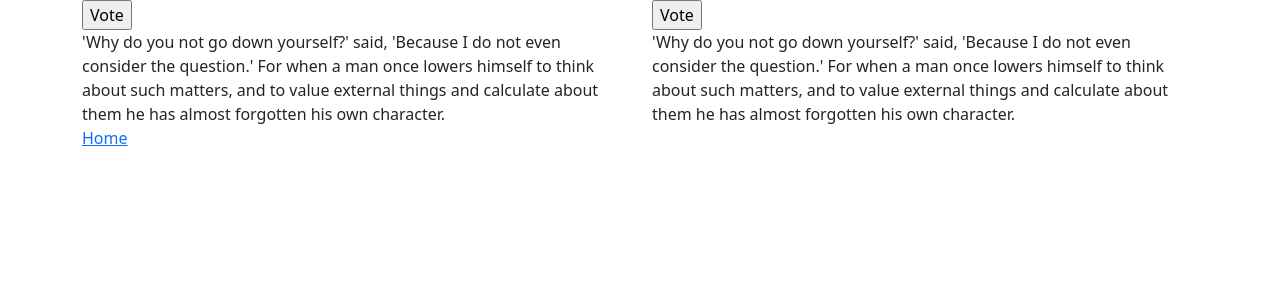
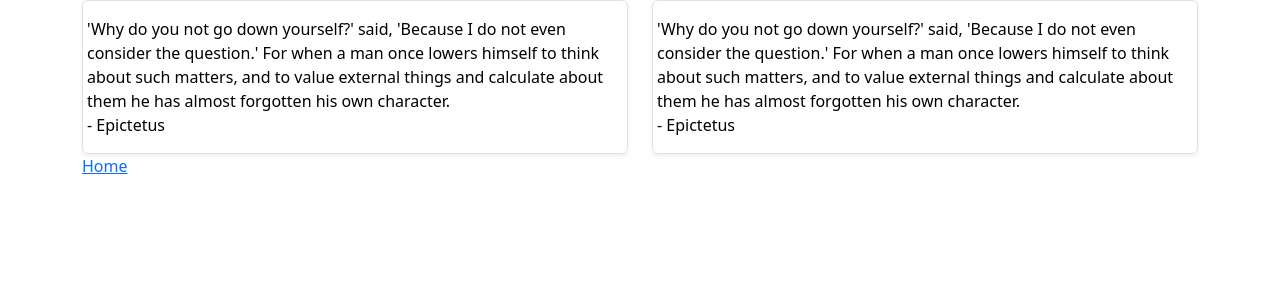
Before and after one commit to funkyrailroad/quotevote, a Django app: page /app/vote-on-quotes/1/vote in a window 1280 px wide. Shown: the top 300 px of the page. Run offline with Django 5.2, Linux system fonts and the light colour scheme; data comes from the database, SQL or seed files in the repository; tables that the repository leaves empty hold one stand-in row (values such as "Sample post").

Commit message:
Vote by clicking on the quote

```diff
--- a/app/templates/app/voteonquotes_vote.html
+++ b/app/templates/app/voteonquotes_vote.html
@@ -4,20 +4,38 @@
 
 <div class="row">
   <div class="col-md-6">
-    <form method="post" name="winner" value="{{object.quote_1}}">
-        {% csrf_token %}
-        <input type="submit" value="Vote">
+    <form method="post" class="w-100 h-100">
+      {% csrf_token %}
+      <input type="hidden" name="winner" value="{{ object.quote_1.id }}">
+      <button type="submit" class="w-100 h-100 border-0 p-0 text-start bg-transparent">
+        <div class="p-3 border rounded shadow-sm hover-bg">
+          <div class="row">
+            {{ object.quote_1.text }}
+          </div>
+          <div class="row">
+            - {{ object.quote_1.author }}
+          </div>
+        </div>
+      </button>
     </form>
-    {{ object.quote_1.text }}
   </div>
 
 
   <div class="col-md-6">
-    <form method="post" name="winner" value="{{object.quote_2}}">
-        {% csrf_token %}
-        <input type="submit" value="Vote">
+    <form method="post" class="w-100 h-100">
+      {% csrf_token %}
+      <input type="hidden" name="winner" value="{{ object.quote_2.id }}">
+      <button type="submit" class="w-100 h-100 border-0 p-0 text-start bg-transparent">
+        <div class="p-3 border rounded shadow-sm hover-bg">
+          <div class="row">
+            {{ object.quote_2.text }}
+          </div>
+          <div class="row">
+            - {{ object.quote_2.author }}
+          </div>
+        </div>
+      </button>
     </form>
-    {{ object.quote_2.text }}
   </div>
 </div>
 
```
